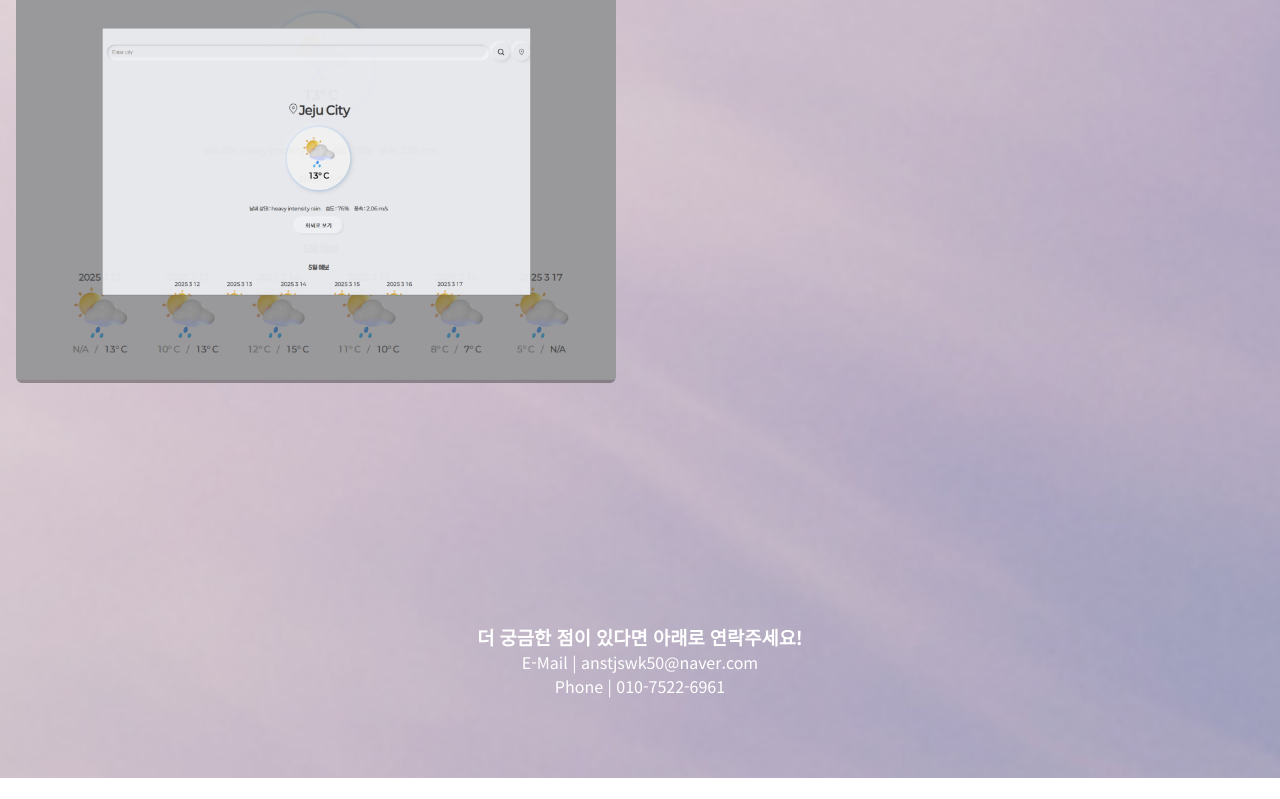
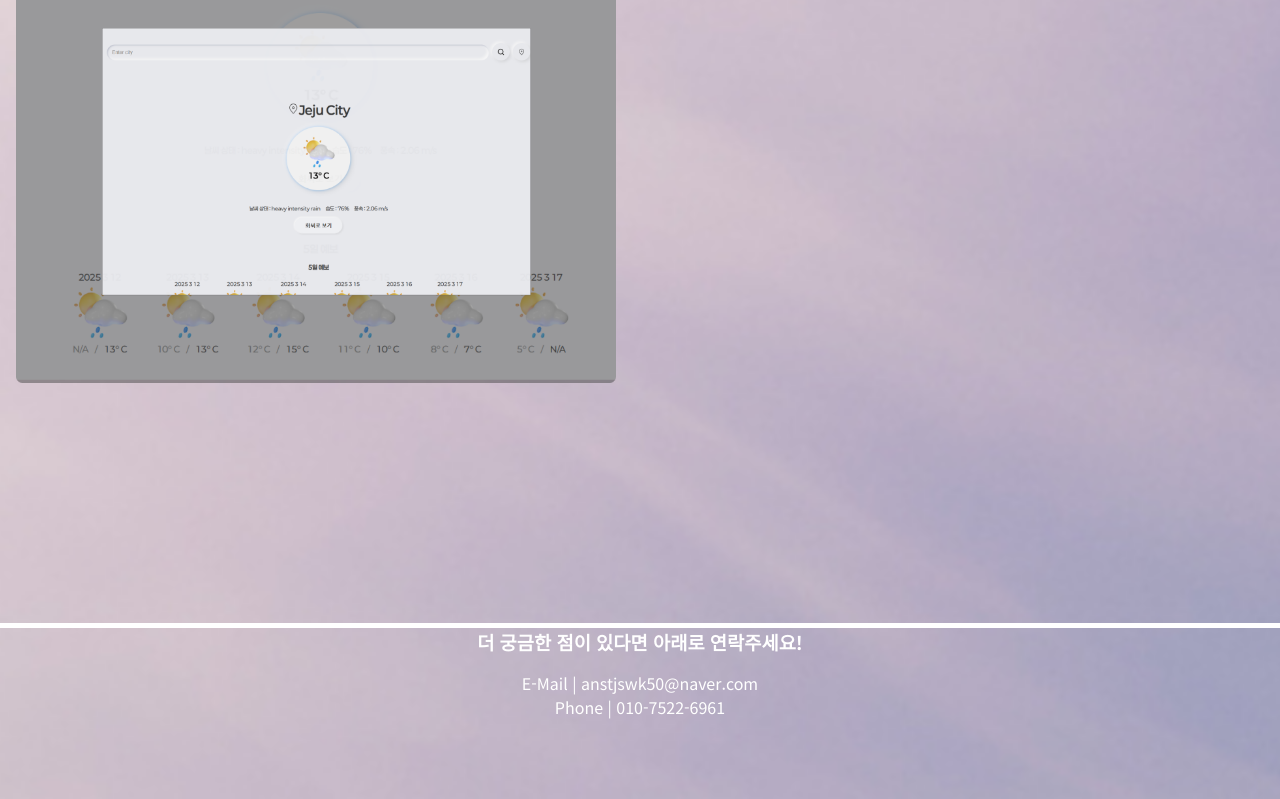
Before and after one commit to balbari/portfolio, a React (Create React App) app: page / in a window 1280 px wide. Shown: the part 4584-5383 px from the top of the page. Before the commit the page ends 5362 px from the top, so only its background shows below. Built offline with nearby package versions, Linux system fonts and the light colour scheme.

Commit message:
footer line

```diff
--- a/src/css/Footer.css
+++ b/src/css/Footer.css
@@ -5,8 +5,16 @@
     z-index: 1;
     margin-bottom: 5rem;
 }
-.text > h3{
+.footer > h3{
     margin-bottom: 1rem;
+}
+
+.footer::before{
+    content: '';
+    display: block;
+    background-color: #fff;
+    height: 5px;
+    margin-top: 5rem;
 }
 @media screen and (max-width:780px){
 
```
